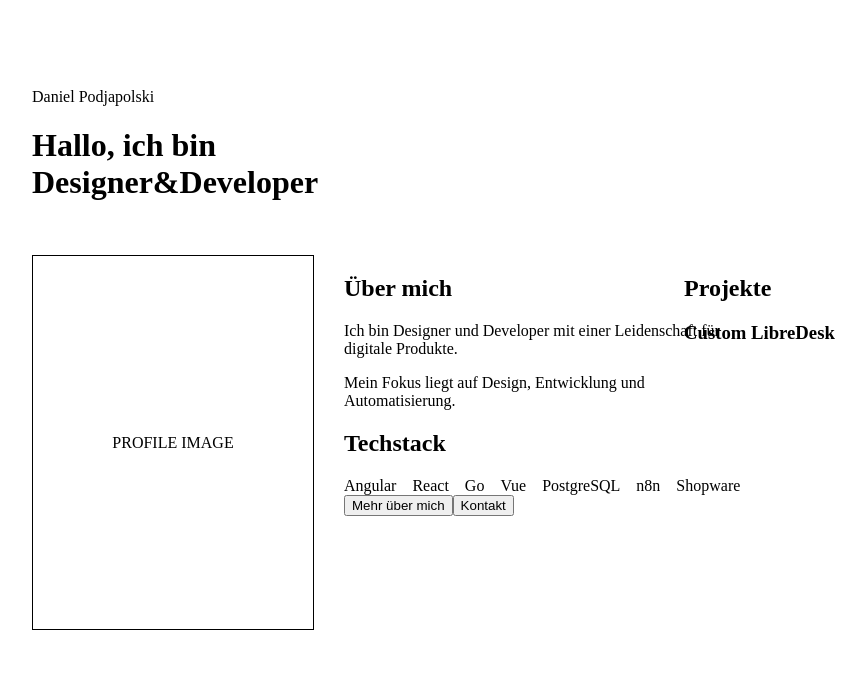
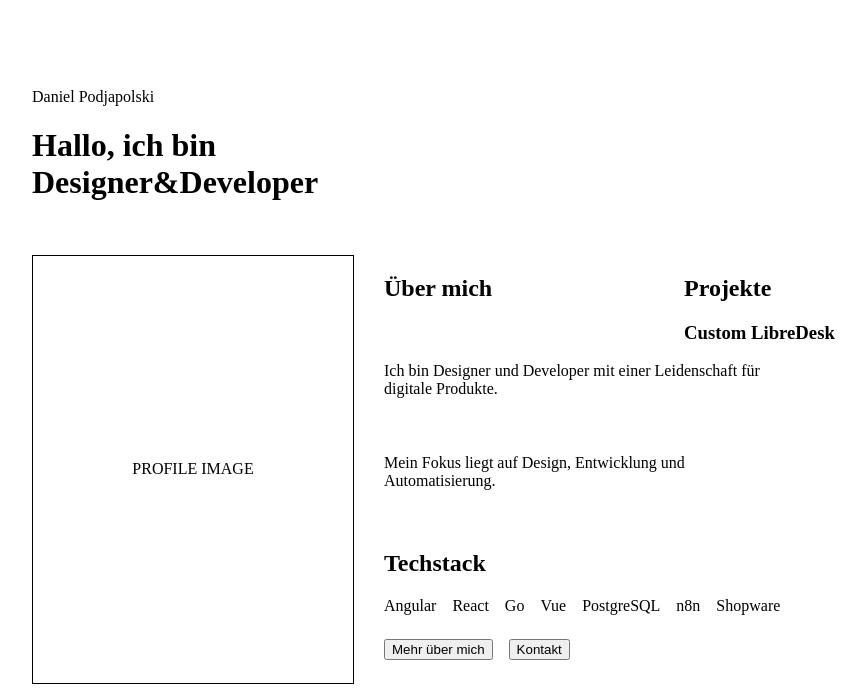
Before and after one commit to aza486/portfolio-site, a React (Vite) app: page / in a window 1280 px wide. Shown: the top 698 px of the page, without its empty margins (72-938 px from the left). Built offline with nearby package versions, Linux system fonts and the light colour scheme; the HTML template or start-up script is replaced by a standard one.

Commit message:
Implement overlay interactions and project selection

```diff
--- a/src/components/home/HomeView.tsx
+++ b/src/components/home/HomeView.tsx
@@ -1,7 +1,7 @@
 import "./HomeView.css";
 
 import HeroSection from "./HeroSection";
-import ProfileSection from "./ProfileSection";
+import ProfileSection from "./profile/ProfileSection";
 import ProjectSidebar from "./ProjectSidebar";
 import type { Project } from "../../types/project";
 
--- a/src/components/home/ProfileSection.tsx
+++ /dev/null
@@ -1,37 +0,0 @@
-import ProfileImage from "./profile/ProfileImage";
-import AboutText from "./profile/AboutText";
-import TechStack from "./profile/TechStack";
-import ContactButton from "./profile/ContactButton";
-import "./ProfileSection.css";
-
-interface ProfileSectionProps {
-  onAbout: () => void;
-  onContact: () => void;
-}
-
-function ProfileSection({ onAbout, onContact }: ProfileSectionProps) {
-  return (
-    <section className="profile-section">
-      <ProfileImage />
-
-      <div>
-        <AboutText />
-
-        <TechStack />
-
-        <button
-          onClick={() => {
-            console.log("ABOUT CLICK");
-            onAbout();
-          }}
-        >
-          Mehr über mich
-        </button>
-
-        <ContactButton onClick={onContact} />
-      </div>
-    </section>
-  );
-}
-
-export default ProfileSection;
--- /dev/null
+++ b/src/components/home/ProjectCard.css
@@ -0,0 +1,3 @@
+.project-card {
+  cursor: pointer;
+}
--- a/src/components/home/profile/ProfileSection.css
+++ b/src/components/home/profile/ProfileSection.css
@@ -1,16 +1,25 @@
 .profile-section {
+  position: relative;
+
   display: grid;
 
-  grid-template-columns: 420px 1fr;
+  grid-template-columns:
+    320px
+    1fr;
 
-  gap: 4rem;
-
-  align-items: start;
+  gap: 2rem;
 }
 
 .profile-content {
   display: flex;
+
   flex-direction: column;
 
-  gap: 2rem;
+  gap: 1.5rem;
 }
+
+.profile-actions {
+  display: flex;
+
+  gap: 1rem;
+}
--- a/src/components/home/profile/ProfileSection.tsx
+++ b/src/components/home/profile/ProfileSection.tsx
@@ -1,21 +1,35 @@
-import "./ProfileSection.css";
-
 import ProfileImage from "./ProfileImage";
 import AboutText from "./AboutText";
 import TechStack from "./TechStack";
 import ContactButton from "./ContactButton";
+import "./ProfileSection.css";
 
-function ProfileSection() {
+interface ProfileSectionProps {
+  onAbout: () => void;
+  onContact: () => void;
+}
+
+function ProfileSection({ onAbout, onContact }: ProfileSectionProps) {
   return (
     <section className="profile-section">
-      <ProfileImage />
+      <div className="profile-image-wrapper">
+        <ProfileImage />
+      </div>
 
       <div className="profile-content">
         <AboutText />
 
         <TechStack />
 
-        <ContactButton />
+        <div className="profile-actions">
+          <button onClick={onAbout}>
+            Mehr über mich
+          </button>
+
+          <ContactButton
+            onClick={onContact}
+          />
+        </div>
       </div>
     </section>
   );
```
